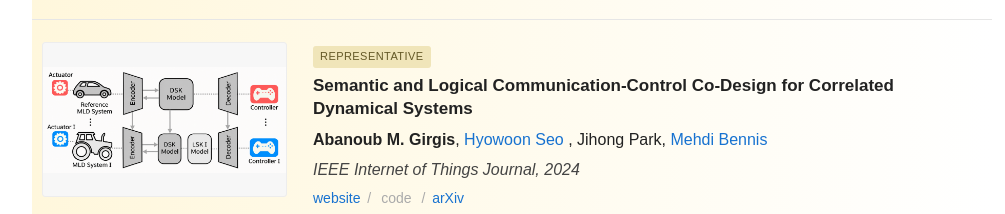
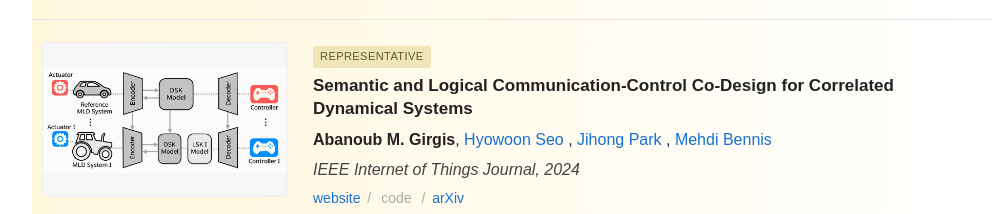
Before and after one commit to abanoubpipaoy/Abanoub_M_Girgis.github.io, a plain HTML site: page index.html in a window 1280 px wide. Shown: the part 1229-1443 px from the top of the page, without its empty margins (128-1133 px from the left). Drawn offline with Linux system fonts and the light colour scheme.

Commit message:
Add Jihong Park link and remove duplicate text

```diff
--- a/index.html
+++ b/index.html
@@ -497,8 +497,12 @@
                         Hyowoon Seo
                     </a>,
 
+                    <a href="https://www.sutd.edu.sg/profile/park-jihong/"
+                       target="_blank"
+                       rel="noopener noreferrer">
+                        Jihong Park
+                    </a>,
 
-                    Jihong Park,
 
                     <a href="https://www.oulu.fi/en/researchers/mehdi-bennis"
                        target="_blank"
```
